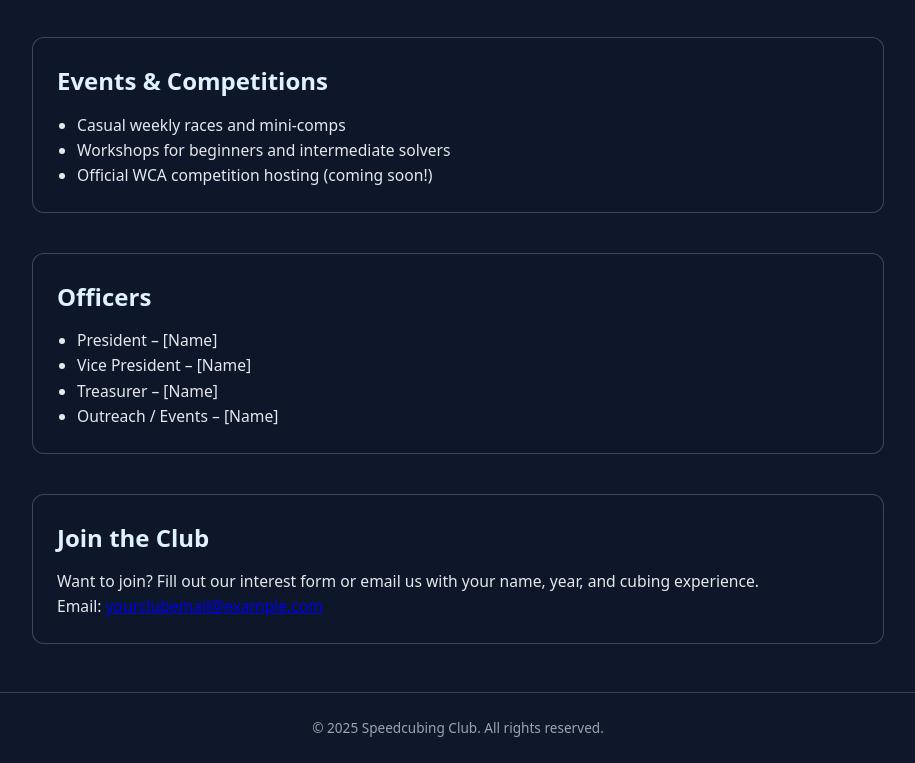
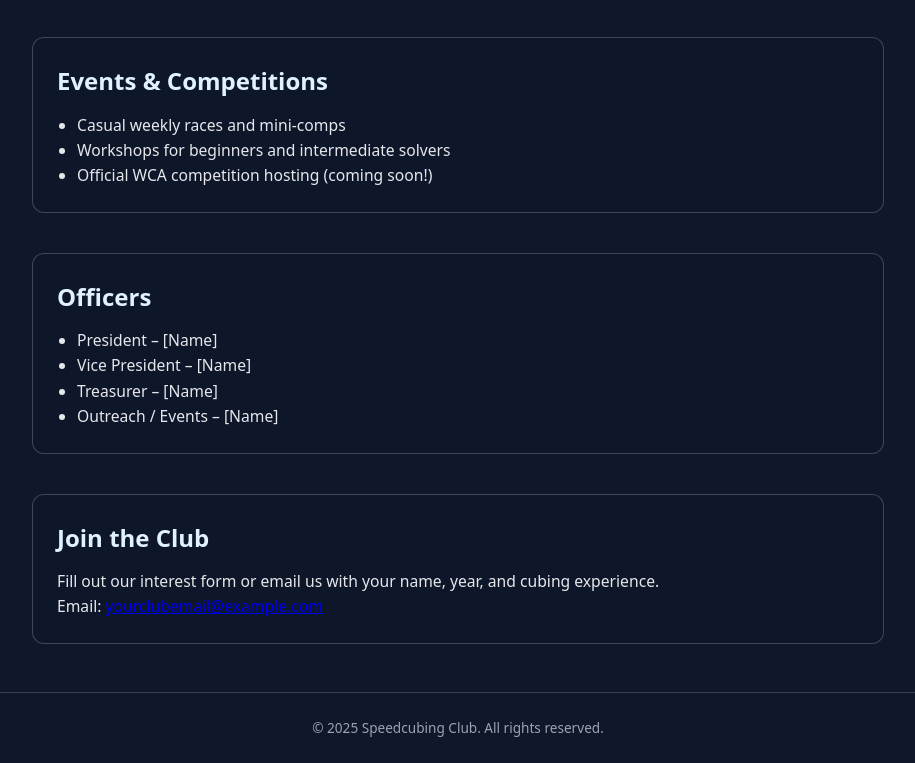
Before and after one commit to RVPhi5/Brown-Speedcubing-Club-Website, a plain HTML site: page index.html in a window 1280 px wide. Shown: the part 743-1506 px from the top of the page, without its empty margins (182-1097 px from the left). Drawn offline with Linux system fonts and the light colour scheme.

Commit message:
updated text

```diff
--- a/index.html
+++ b/index.html
@@ -65,7 +65,7 @@
     <section id="join" class="section">
       <h2>Join the Club</h2>
       <p>
-        Want to join? Fill out our interest form or email us with your name,
+        Fill out our interest form or email us with your name,
         year, and cubing experience.
       </p>
       <p>
```
